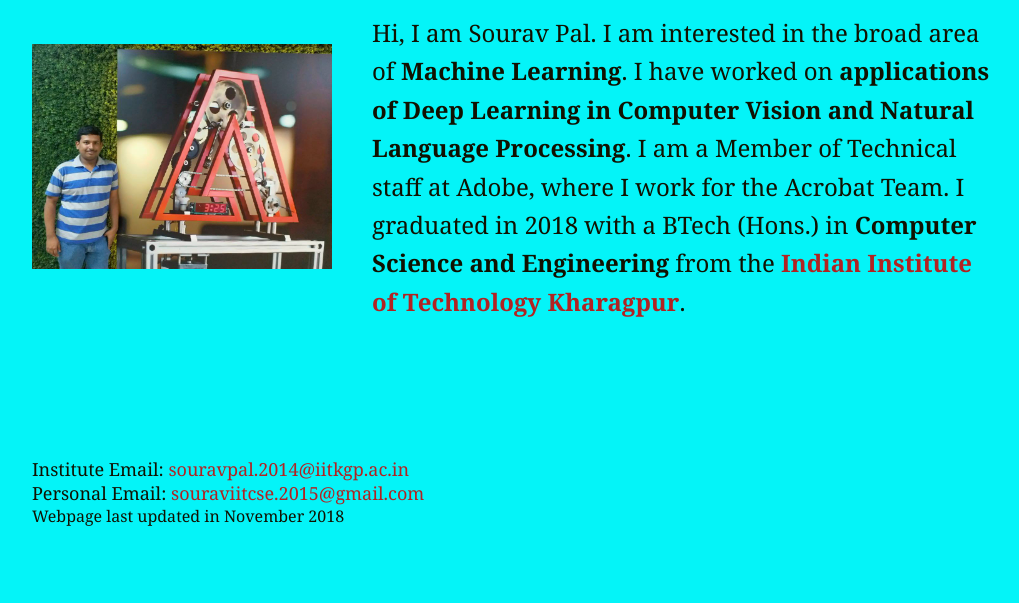
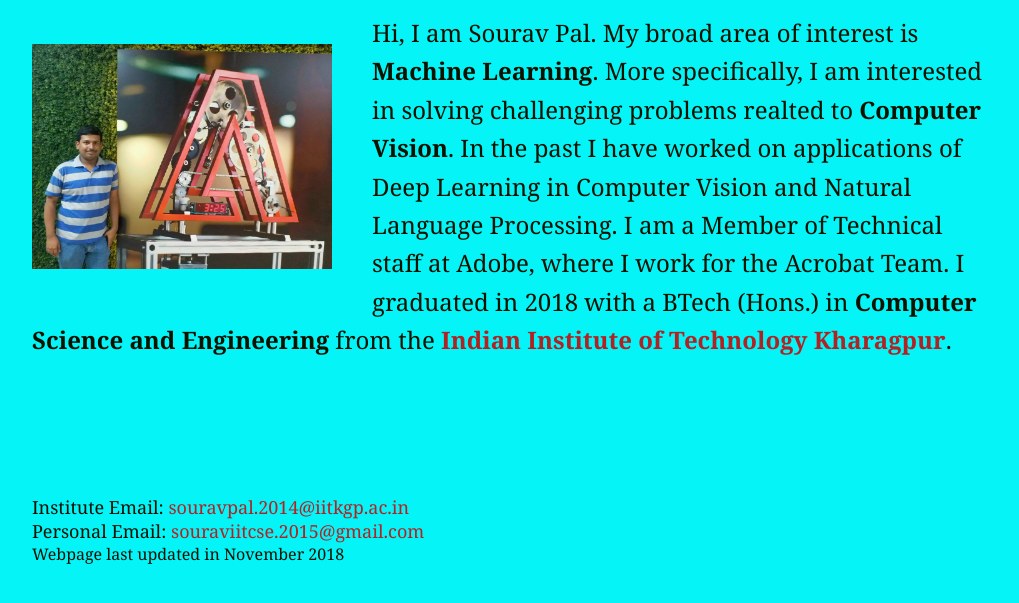
Before and after one commit to sourav-roni/sourav-roni.github.io, a plain HTML site: page index.html in a window 1280 px wide. Shown: the part 187-790 px from the top of the page, without its empty margins (128-1147 px from the left). Drawn offline with Linux system fonts and the light colour scheme.

Commit message:
Updated Information

```diff
--- a/index.html
+++ b/index.html
@@ -35,7 +35,7 @@
 
             <img class="wrap" src="files/SouravPic.jpg" width="300"/>
             <p>
-                Hi, I am Sourav Pal. I am interested in the broad area of <b>Machine Learning</b>. I have worked on <b>applications of Deep Learning in Computer Vision and Natural Language Processing</b>. I am a Member of Technical staff at Adobe, where I work for the Acrobat Team. I graduated in 2018 with a BTech (Hons.) in <b>Computer Science and Engineering</b> from the <b><a href="https://www.iitkgp.ac.in">Indian Institute of Technology Kharagpur</a></b>.
+                Hi, I am Sourav Pal. My broad area of interest is <b>Machine Learning</b>. More specifically, I am interested in solving challenging problems realted to <b>Computer Vision</b>. In the past I have worked on applications of Deep Learning in Computer Vision and Natural Language Processing. I am a Member of Technical staff at Adobe, where I work for the Acrobat Team. I graduated in 2018 with a BTech (Hons.) in <b>Computer Science and Engineering</b> from the <b><a href="https://www.iitkgp.ac.in">Indian Institute of Technology Kharagpur</a></b>.
             </p>
         </div>
     </div>
```
